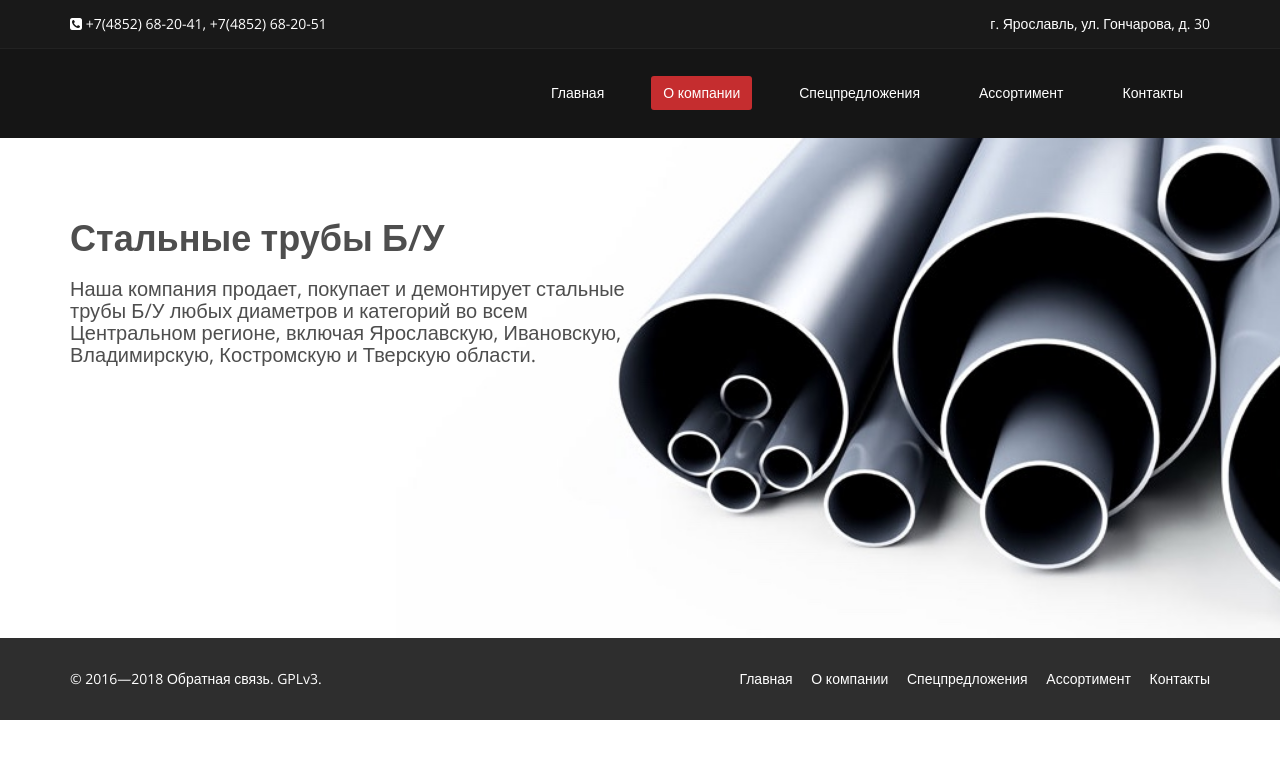
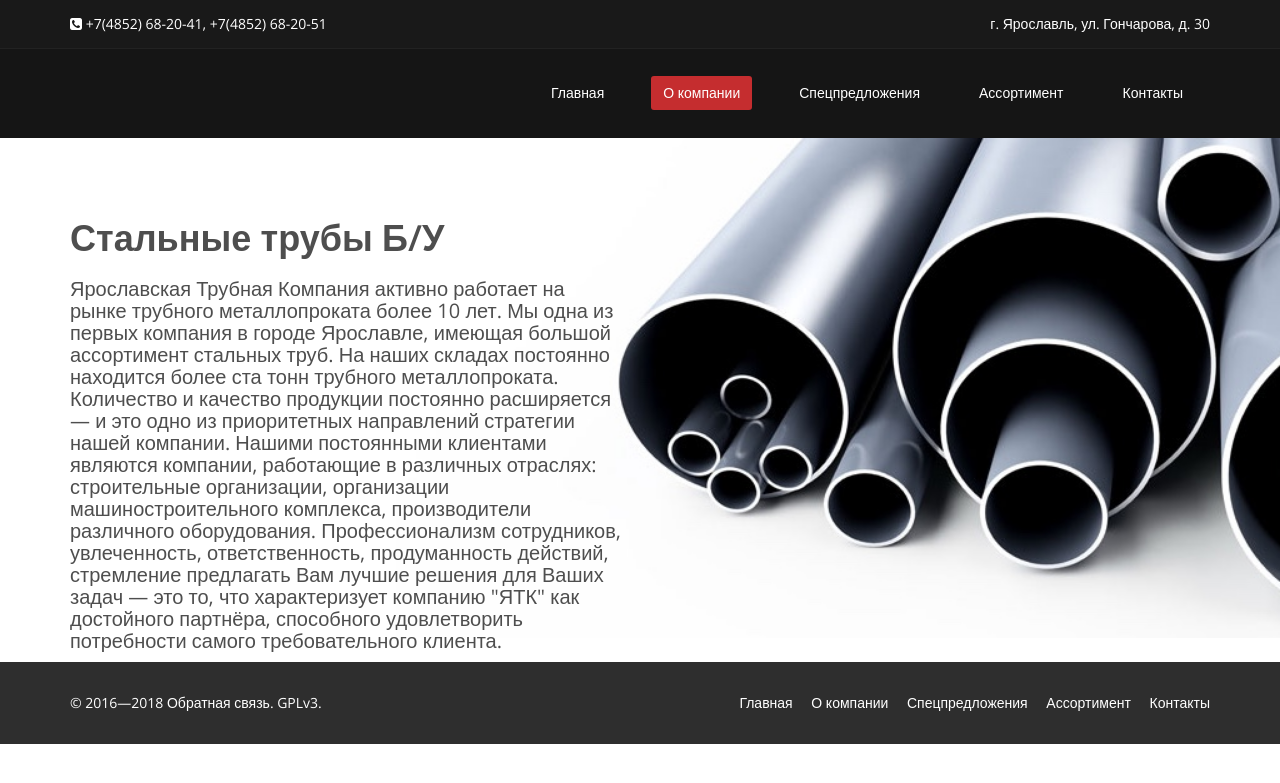
Before and after one commit to seven-4-seven/seven-4-seven.github.io, a Jekyll site: the page about.html, which Jekyll copies as it is, in a window 1280 px wide. Shown: the top 783 px of the page. Built offline with Jekyll 4.4.1, drawn with Linux system fonts in a browser that asks for light colours.

Commit message:
Update about.html

```diff
--- a/about.html
+++ b/about.html
@@ -111,7 +111,16 @@
                             <div class="col-sm-6 float-right">
                                 <div class="carousel-content">
                                     <h1 class="animation animated-item-1">Стальные трубы Б/У</h1>
-                                    <h2 class="animation animated-item-2 normal-text">Наша компания продает, покупает и демонтирует стальные трубы Б/У любых диаметров и категорий во всем Центральном регионе, включая Ярославскую, Ивановскую, Владимирскую, Костромскую и Тверскую области.</h2>
+                                    <h2 class="animation animated-item-2 normal-text">Ярославская Трубная Компания активно работает на рынке трубного металлопроката более 10 лет.
+Мы одна из первых компания в городе Ярославле, имеющая большой ассортимент стальных труб. На наших складах
+постоянно находится более ста тонн трубного металлопроката.
+Количество и качество продукции постоянно расширяется — и это одно из приоритетных направлений стратегии нашей компании.
+Нашими постоянными клиентами являются компании, работающие в различных отраслях: строительные организации,
+организации машиностроительного комплекса, производители различного оборудования.
+Профессионализм сотрудников, увлеченность, ответственность, продуманность действий,
+стремление предлагать Вам лучшие решения для Ваших задач — это то, что характеризует компанию "ЯТК"
+как достойного партнёра, способного удовлетворить потребности самого требовательного клиента.
+</h2>
                                 </div>
                             </div>
                         </div>
```
